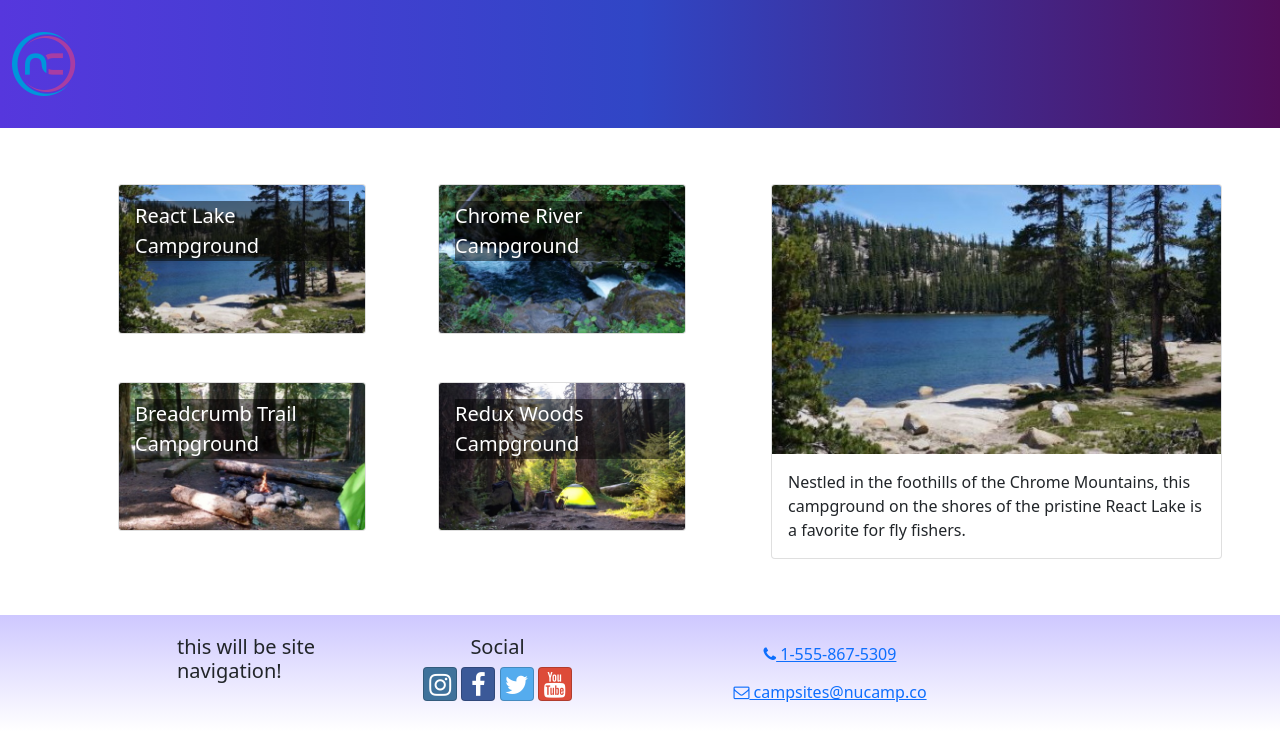
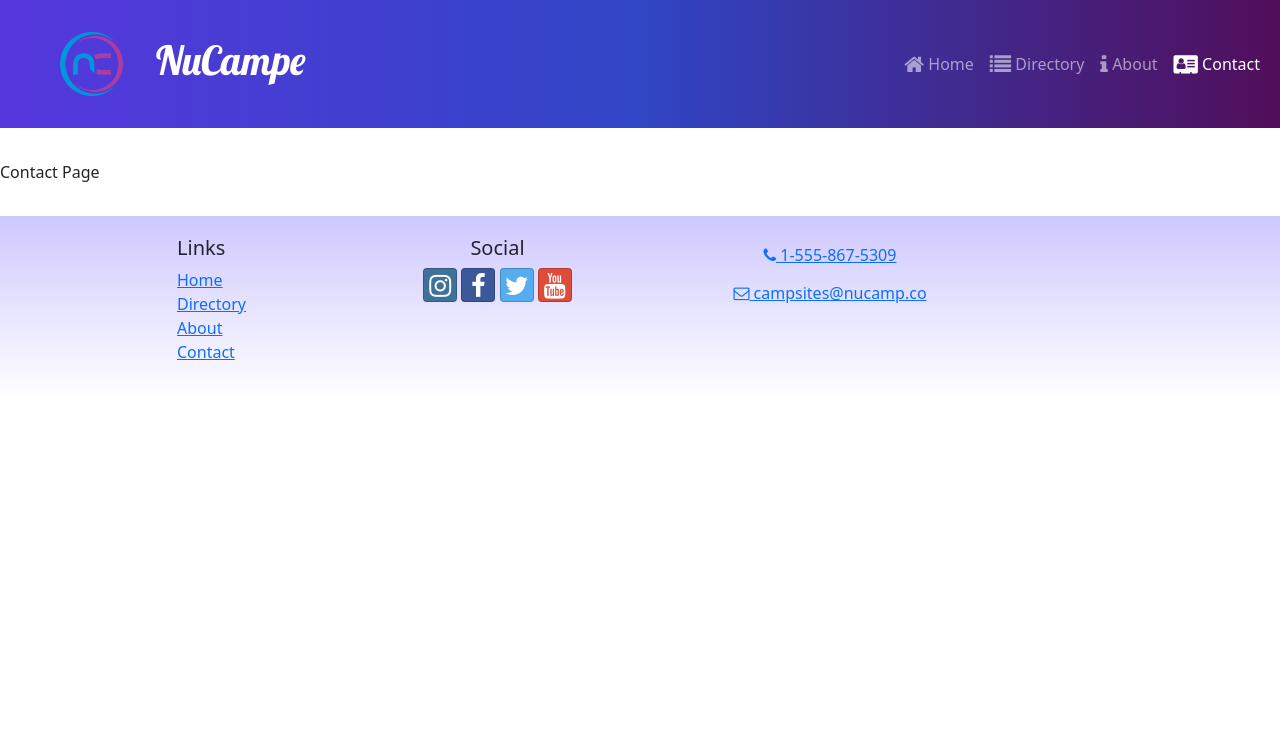
Before and after one commit to Laidir88/react-nucampsite, a React (Create React App) app: page /contact in a window 1280 px wide. Shown: the top 744 px of the page. Built offline with nearby package versions, Linux system fonts and the light colour scheme.

Commit message:
Routering with ReactRouter

```diff
--- a/src/App.js
+++ b/src/App.js
@@ -1,6 +1,9 @@
 import React from "react";
+import { Route, Routes } from "react-router-dom";
 import Header from "./components/Header";
 import Footer from "./components/Footer";
+import HomePage from "./pages/HomePage";
+import ContactPage from "./pages/ContactPage";
 import CampsitesDirectoryPage from "./pages/CampsitesDirectoryPage";
 import "./App.css";
 
@@ -8,7 +11,12 @@
   return (
     <div className="App">
       <Header />
-      <CampsitesDirectoryPage />
+      <Routes>
+        // the "/" path prop is to say it doesn't route to anywhere
+        <Route path="/" element={<HomePage />} />
+        <Route path="contact" element={<ContactPage />} />
+        <Route path="directory" element={<CampsitesDirectoryPage />} />
+      </Routes>
       <Footer />
     </div>
   );
--- a/src/components/Footer.js
+++ b/src/components/Footer.js
@@ -1,4 +1,5 @@
 import { Container, Row, Col } from "reactstrap";
+import { Link } from "react-router-dom";
 
 const Footer = (props) => {
   return (
@@ -6,7 +7,21 @@
       <Container>
         <Row>
           <Col xs={{ size: 4, offset: 1 }} sm="2">
-            <h5>this will be site navigation!</h5>
+            <h5>Links</h5>
+            <ul className="list-unstyled">
+              <li>
+                <Link to="/">Home</Link>
+              </li>
+              <li>
+                <Link to="/directory">Directory</Link>
+              </li>
+              <li>
+                <Link to="/about">About</Link>
+              </li>
+              <li>
+                <Link to="/contact">Contact</Link>
+              </li>
+            </ul>
           </Col>
           <Col xs="6" sm="3" className="text-center">
             <h5>Social</h5>
--- a/src/components/Header.js
+++ b/src/components/Header.js
@@ -1,12 +1,50 @@
-import { Navbar, NavbarBrand } from "reactstrap";
+import { useState } from "react";
+import {
+  Navbar,
+  NavbarBrand,
+  Collapse,
+  NavbarToggle,
+  Nav,
+  NavItem,
+  NavbarToggler,
+} from "reactstrap";
+import { NavLink } from "react-router-dom";
 import NucampLogo from "../app/assets/img/logo.png";
 
 const Header = (props) => {
+  const [menuOpen, setMenuOpen] = useState(false);
+
   return (
     <Navbar dark color="primary" sticky="top" expand="md">
-      <NavbarBrand href="/">
-        <img src={NucampLogo} alt="nucamp logo" />
+      <NavbarBrand href="/" className="ms-5">
+        <img src={NucampLogo} alt="nucamp logo" className="float-start" />
+        <h1 className="mt-1">NuCampe</h1>
       </NavbarBrand>
+      <NavbarToggler onClick={() => setMenuOpen(!menuOpen)} />
+      <Collapse isOpen={menuOpen} navbar>
+        <Nav className="ms-auto" navbar>
+          <NavItem>
+            <NavLink className="nav-link" to="/">
+              <i className="fa fa-home fa-lg" /> Home
+            </NavLink>
+          </NavItem>
+          <NavItem>
+            <NavLink className="nav-link" to="/directory">
+              <i className="fa fa-list fa-lg" /> Directory
+            </NavLink>
+          </NavItem>
+          <NavItem>
+            <NavLink className="nav-link" to="/about">
+              <i className="fa fa-info fa-lg" /> About
+            </NavLink>
+          </NavItem>
+          <NavItem>
+            <NavLink className="nav-link" to="/contact">
+              <i className="fa fa-address-card fa-lg" /> Contact
+            </NavLink>
+          </NavItem>
+        </Nav>
+      </Collapse>
     </Navbar>
   );
 };
--- a/src/features/campsites/campsitesSlice.js
+++ b/src/features/campsites/campsitesSlice.js
@@ -7,3 +7,7 @@
 export const selectCampsiteById = (id) => {
   return CAMPSITES.find((campsite) => campsite.id === id);
 };
+
+export const selectFeaturedCampsite = () => {
+  return CAMPSITES.find((campsite) => campsite.featured);
+};
--- /dev/null
+++ b/src/features/promotions/promotionsSlice.js
@@ -0,0 +1,5 @@
+import { PROMOTIONS } from "../../app/shared/PROMOTIONS";
+
+export const selectFeaturedPromotion = () => {
+  return PROMOTIONS.find((promotion) => promotion.featured);
+};
--- a/src/index.js
+++ b/src/index.js
@@ -1,5 +1,6 @@
 import React from "react";
 import { createRoot } from "react-dom/client";
+import { BrowserRouter } from "react-router-dom";
 import { Provider } from "react-redux";
 import { store } from "./app/store";
 import App from "./App";
@@ -16,7 +17,9 @@
 root.render(
   <React.StrictMode>
     <Provider store={store}>
-      <App />
+      <BrowserRouter>
+        <App />
+      </BrowserRouter>
     </Provider>
   </React.StrictMode>
 );
--- /dev/null
+++ b/src/pages/ContactPage.js
@@ -0,0 +1,5 @@
+const ContactPage = () => {
+  return <div>Contact Page</div>;
+};
+
+export default ContactPage;
--- /dev/null
+++ b/src/pages/HomePage.js
@@ -0,0 +1,5 @@
+const HomePage = () => {
+  return <div>Home Page</div>;
+};
+
+export default HomePage;
```
Also changed, not shown: src/features/display/DisplayCard.js (added, +17 -0 lines), src/features/display/DisplayList.js (added, +22 -0 lines).
